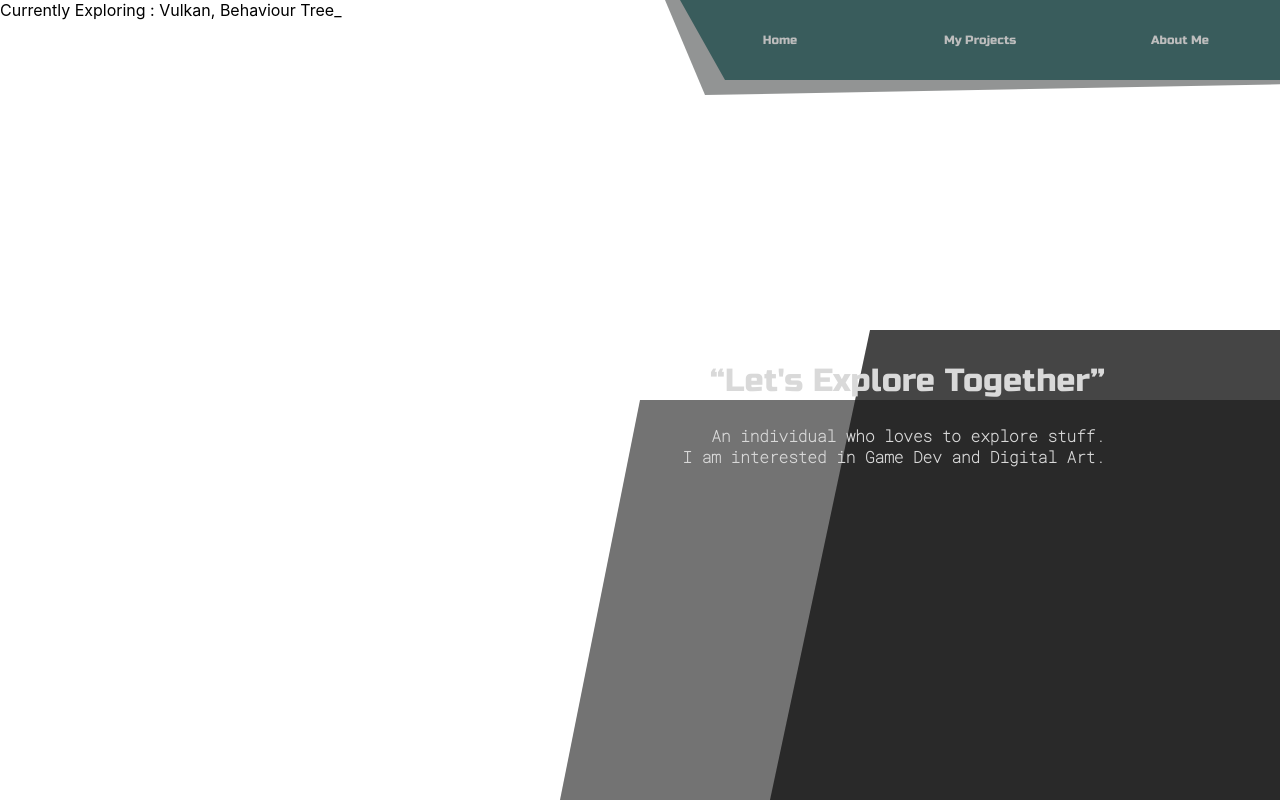
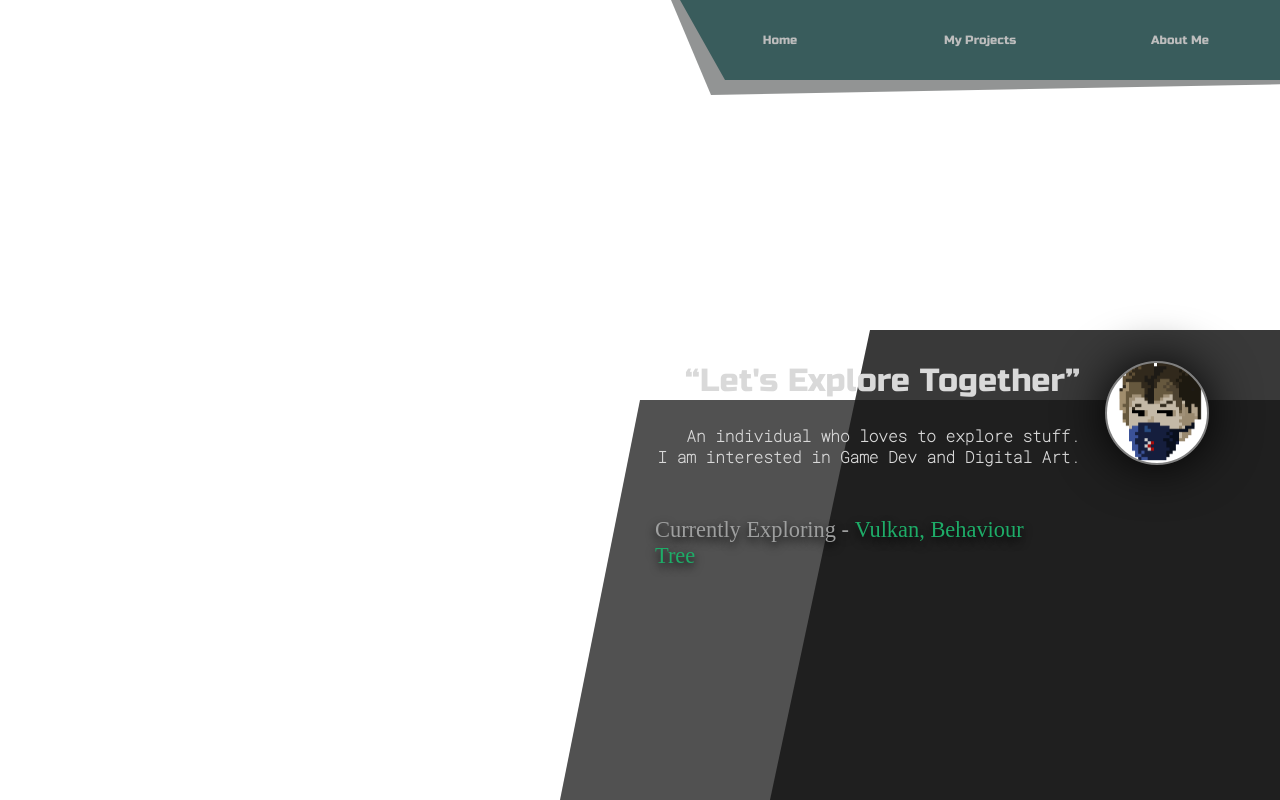
Before and after one commit to FieryBlade-313/Cold-flare, a React (Create React App) app: page / in a window 1280 px wide. Built offline with nearby package versions, Linux system fonts and the light colour scheme.

Commit message:
Added an 'image component' and grouped together components into blocks

```diff
--- a/src/App.js
+++ b/src/App.js
@@ -1,16 +1,11 @@
-// import { ExploringText } from './component';
-import { HeaderBar, HeaderBarBack, ContentBox, TextComponent, ExploringText } from './component';
-import './App.css';
+import { HeaderBarBlock, TextContentBlock, TextAndImageBlock } from './componentBlock'
 
 function App() {
   return (
     <div>
-      <HeaderBar width={200} height={80} angle={0} offset={45} />
-      <HeaderBarBack width={205} height={95} angle={-1} offset={40} />
-      <ContentBox width={510} height={470} offset={100} fillColor="#171717" opacity="0.8" />
-      <ContentBox width={720} height={400} offset={80} fillColor="#171717" opacity="0.6" />
-      <TextComponent />
-      <ExploringText />
+      <HeaderBarBlock />
+      <TextContentBlock />
+      <TextAndImageBlock />
     </div>
   );
 }
--- a/src/component.js
+++ b/src/component.js
@@ -1,5 +1,6 @@
 import React, { useState, useEffect } from 'react';
-import './mainStyle.css';
+import './mainStyle.css'
+import avatar from './Avy 1(Enlarged).jpeg'
 
 const HeaderBarComponents = (props) => {
     const hoverColor = "#0E1621";
@@ -90,12 +91,26 @@ const ContentBox = (props) => {
             position: 'absolute',
             bottom: "0px",
             right: "0px",
-            fill: props.fillColor,
+            // fill: props.fillColor,
+            fill: props.texturedFill ? "url(#gradient)" : props.fillColor,
             opacity: props.opacity,
         }}
             height={props.height}
             width={props.width}
         >
+            <defs>
+                <linearGradient id="gradient" x1="6%" y1="4%" x2="2%" y2="8%" spreadMethod="repeat">
+                    <stop offset="0%" stopColor={props.fillColor} />
+                    <stop offset="10%" stopColor={props.fillColor} />
+                    <stop offset="15%" stopColor="black" />
+                    <stop offset="20%" stopColor="black" />
+                    <stop offset="50%" stopColor={props.fillColor} />
+                    <stop offset="60%" stopColor={props.fillColor} />
+                    <stop offset="65%" stopColor="black" />
+                    <stop offset="70%" stopColor="black" />
+                    <stop offset="100%" stopColor={props.fillColor} />
+                </linearGradient>
+            </defs>
             <path d={"M" + props.offset + " 0 L" + props.width + " 0 L" + props.width + " " + props.height + " L0 " + props.height + "Z"} />
         </svg>
     );
@@ -118,15 +133,16 @@ const TextContent = (props) => {
 const TextComponent = () => {
     return (
         <div style={{
-            position: 'absolute',
-            top: "42%",
-            right: "150px",
+            // position: 'absolute',
+            // top: "42%",
+            // right: "150px",
             width: "500px",
             textAlign: "right",
 
         }}>
             <TextContent val={" \u201CLet's Explore Together\u201D"} size="2em" fontType='Russo One' />
             <TextContent val={"An individual who loves to explore stuff.\n I am interested in Game Dev and Digital Art."} size="1em" fontType='Roboto Mono' fontWt="bold" />
+            <TypeWriterEffect headerMessage='Currently Exploring - ' wordList={["Vulkan", ", ", "Behaviour Tree"]} />
         </div>
     );
 }
@@ -146,8 +162,11 @@ const TextCursor = () => {
     });
 
     return (
-        <p style={{ display: "inline" }}>
-            {isVisible ? "_" : ""}
+        <p style={{
+            display: "inline",
+            opacity: isVisible ? 1 : 0,
+        }}>
+            {"_"}
         </p>
     );
 }
@@ -155,7 +174,7 @@ const TextCursor = () => {
 const TypeWriterEffect = (props) => {
     const parameters = {
         typingSpeed: 200,
-        newWordBreak: 400,
+        newWordBreak: 500,
         endDelay: 1000,
     };
     const [text, setText] = useState('');
@@ -201,15 +220,38 @@ const TypeWriterEffect = (props) => {
 
 
     return (
-        <div>
-            <p style={{ display: "inline" }}>{props.headerMessage}</p> <p style={{ display: "inline" }}>{text}</p><TextCursor />
+        <div style={{
+            width: "80%",
+            margin: "10%",
+            textAlign: "left",
+            wordBreak: "break-word",
+            fontSize: "1.4em",
+            fontFamily: "League Spartan",
+            color: "#1EAC68",
+            textShadow: "0 4px 10px #000000",
+        }}>
+            <p style={{ display: "inline", color: "#9E9F9F" }}>{props.headerMessage}</p> <p style={{ display: "inline" }}>{text}</p><TextCursor />
         </div>
     );
 }
 
-const ExploringText = (props) => {
+const AvatarImage = () => {
+    const size = "100px";
+
     return (
-        <TypeWriterEffect headerMessage='Currently Exploring :' wordList={["Vulkan, ", "Behaviour Tree"]} />
+        <div style={{
+            height: size,
+            width: size,
+            backgroundImage: `url('${avatar}')`,
+            backgroundPosition: 'center',
+            backgroundSize: 'contain',
+            backgroundRepeat: 'no-repeat',
+            borderRadius: "50%",
+            border: "2px solid gray",
+            boxShadow: "0 0 50px",
+            margin: "25px 0",
+        }} />
     );
 }
-export { HeaderBar, HeaderBarBack, ContentBox, TextComponent, ExploringText }
+
+export { HeaderBar, HeaderBarBack, ContentBox, TextComponent, AvatarImage }
--- /dev/null
+++ b/src/componentBlock.js
@@ -0,0 +1,41 @@
+import { HeaderBar, HeaderBarBack, ContentBox, TextComponent, AvatarImage } from './component'
+
+const TextAndImageBlock = () => {
+    return (
+        <div style={{
+            display: 'flex',
+            justifyContent: 'flex-start',
+            width: "675px",
+            position: 'absolute',
+            top: "42%",
+            right: '0',
+        }}>
+            <TextComponent />
+            <AvatarImage />
+        </div>
+    );
+}
+
+const HeaderBarBlock = () => {
+    return (
+        <div>
+            <HeaderBar width={200} height={80} angle={0} offset={45} />
+            <HeaderBarBack width={203} height={95} angle={-1} offset={40} />
+        </div>
+    );
+}
+
+const TextContentBlock = () => {
+    return (
+        <div>
+            <ContentBox width={510} height={470} offset={100} fillColor="#171717" opacity="0.85" />
+            <ContentBox width={720} height={400} offset={80} fillColor="#171717" opacity="0.75" />
+        </div>
+    );
+}
+
+export {
+    TextAndImageBlock,
+    HeaderBarBlock,
+    TextContentBlock
+};
```
Also changed, not shown: public/images/Avy 1(Enlarged).jpeg (added), src/Avy 1(Enlarged).jpeg (added).
